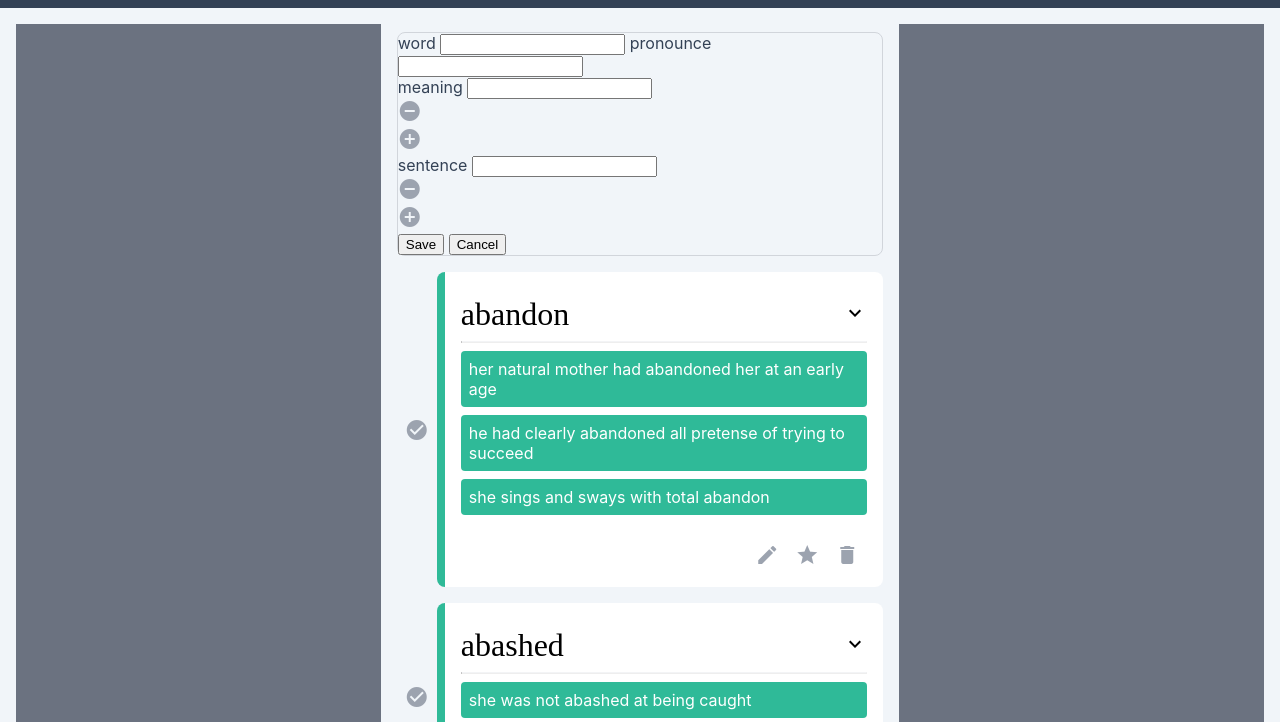
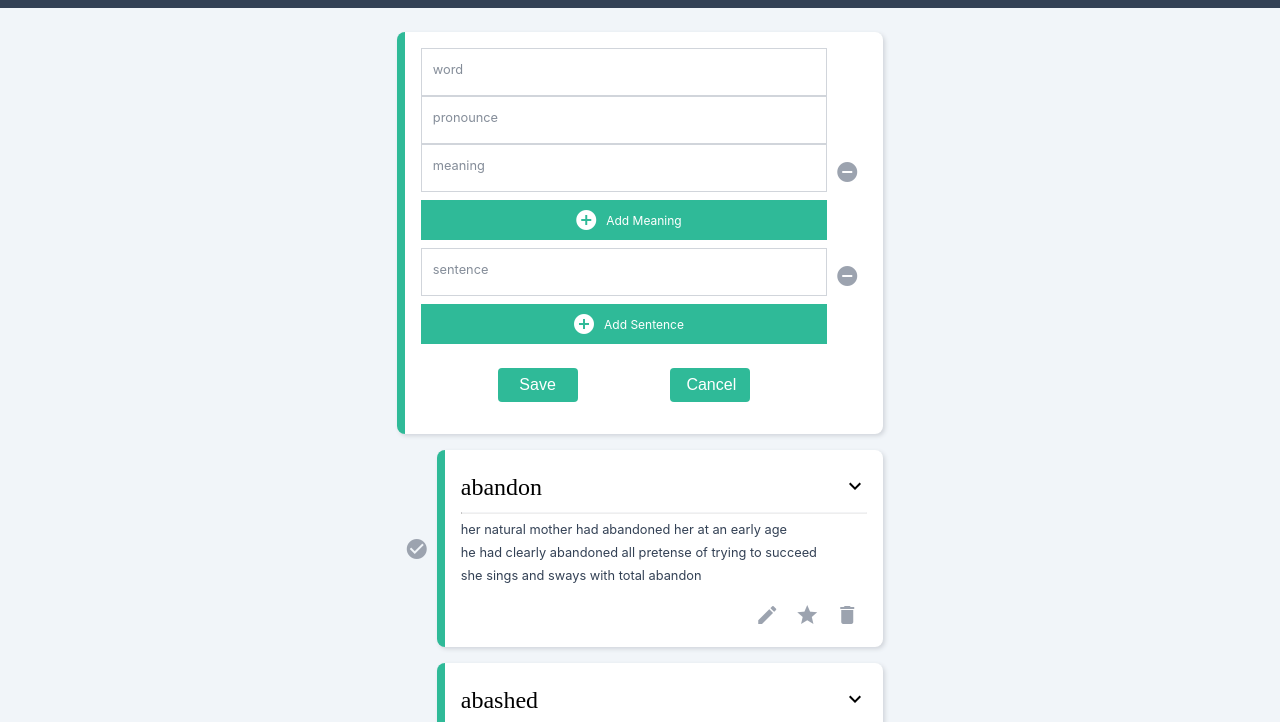
Before and after one commit to helloShen/lilypads-vocabulary, a website: page index.html in a window 1280 px wide. Both pictures are taken after a click on the icon "add_circle". Shown: the part 40-762 px from the top of the page. Drawn offline with nearby package versions, Linux system fonts and the light colour scheme.

Commit message:
v2.0 finish

```diff
--- a/css/main.css
+++ b/css/main.css
@@ -23,6 +23,7 @@
     --slate-green-100: #2FBA98;
     --slate-green-300: #00929A;
     --slate-green-500: #1F6881;
+    --slate-orange: #FB864D;
 
     --gray-50: #f9fafb;
     --gray-100: #f3f4f6;
@@ -70,14 +71,6 @@ body {
     gap: 1rem;
 }
 
-.left {
-    background-color: var(--gray-500);
-}
-
-.mid {
-
-}
-
 .addVocabulary {
     /* style */
     min-height: 4rem;
@@ -97,6 +90,10 @@ body {
     cursor: pointer;
 }
 
+.addVocabulary > i:hover {
+    color: var(--slate-green-300);
+}
+
 .vocabulary {
     display: grid;
     grid-template-columns: 2.5rem 1fr;
@@ -114,6 +111,10 @@ body {
     justify-self: center;
 }
 
+.learned:hover {
+    color: var(--gray-700);
+}
+
 .learned.highlight {
     color: var(--slate-green-100);
 }
@@ -125,11 +126,12 @@ body {
     margin: .5rem 0;
     border-radius: .5rem;
     border-left: .5rem solid var(--slate-green-100);
+    box-shadow: 2px 2px 4px var(--gray-300);
     /* grid layout */
     display: grid;
     grid-template-columns: 1fr;
     grid-template-rows: 1fr 2rem;
-    gap: 1rem;
+    gap: .5rem;
 }
 
 details {
@@ -139,13 +141,17 @@ details {
 details > summary {
     /* style */
     font-family: 'Times New Roman', Times, serif;
-    font-size: 2rem;
+    font-size: 1.5rem;
     color: var(--black);
     cursor: pointer;
     /* inner layout */
     display: grid;
     grid-auto-flow: column;
     justify-content: space-between;
+}
+
+details > summary:hover {
+    background-color: #2FBA9822;
 }
 
 details > summary::-webkit-details-marker,
@@ -185,12 +191,10 @@ hr {
 }
 
 .sentence {
-    padding: .5rem;
     margin: .5rem 0;
     font-family: "poppins" sans-serif;
-    color: var(--white);
-    background-color: var(--slate-green-100);
     border-radius: .25rem;
+    font-size: .8rem;
 }
 
 .meaning > i {
@@ -234,6 +238,10 @@ hr {
     cursor: pointer;
 }
 
+.ctrls > .material-icons:hover {
+    color: var(--gray-700);
+}
+
 .ctrls > .important.highlight {
     color: var(--yellow-400);
 }
@@ -247,8 +255,117 @@ i {
     cursor: pointer;
 }
 
-.right {
-    background-color: var(--gray-500);
+.formCard {
+    font-size: .75rem;
+    background-color: var(--white);
+    padding: 1rem;
+    margin: .5rem 0;
+    border-radius: .5rem;
+    border-left: .5rem solid var(--slate-green-100);
+    box-shadow: 2px 2px 4px var(--gray-300);
+}
+
+.form-control {
+    width: calc(100% - 2.5rem);
+    height: 3rem;
+    line-height: 1.25;
+    padding-top: 1.25rem;
+    padding-bottom: 0.5rem;
+    padding-left: 0.75rem;
+    padding-right: 0.75rem;
+    border: 1px solid var(--gray-300);
+    color: var(--slate-700);
+}
+
+.form-control:focus {
+    outline: 0;
+}
+
+.form-floating {
+    position: relative;
+}
+
+.form-floating > label {
+    position: absolute;
+    line-height: 1;
+    font-size: .8rem;
+    height: 100%;
+    top: 0;
+    left: 0;
+    padding: 1rem 0.75rem;
+    pointer-events: none;
+    opacity: 0.6;
+}
+
+.form-floating > i.remove {
+    position: absolute;
+    width: 1rem;
+    height: 1rem;
+    right: 1rem;
+    top: 1rem;
+}
+
+.form-floating > i.remove:hover {
+    color: var(--slate-orange);
+}
+
+.form-floating > .form-control.notEmpty + label,
+.form-floating > .form-control:focus + label {
+    opacity: 0.4;
+    transform: scale(0.8) translateY(-0.5rem) translateX(0.25rem);
+    transform-origin: 0 0;
+}
+
+.moreMeaning,
+.moreSentence {
+    width: calc(100% - 2.5rem);
+    margin: .5rem 0;
+    padding: .5rem 1rem;
+    background-color: var(--slate-green-100);
+    color: var(--white);
+    cursor: pointer;
+    display: grid;
+    grid-auto-flow: column;
+    align-items: center;
+    justify-items: center;
+    justify-content: center;
+}
+
+.moreMeaning:hover,
+.moreSentence:hover {
+    background-color: var(--slate-green-300);
+}
+
+.moreMeaning > i,
+.moreSentence > i {
+    margin: 0 .5rem;
+    color: var(--white);
+}
+
+form button {
+    font-size: 1rem;
+    width: 5rem;
+    padding: .5rem 1rem;
+    margin: 1rem 0;
+    border: 0;
+    border-radius: .25rem;
+    background-color: var(--slate-green-100);
+    color: var(--white);
+    cursor: pointer;
+}
+
+form button:hover,
+form button:hover {
+    background-color: var(--slate-green-300);
+}
+
+form .btns {
+    width: calc(100% - 2.5rem);
+    display: grid;
+    grid-template-columns: auto auto;
+    gap: 1rem;
+    align-items: center;
+    justify-content: space-evenly;
 }
 
 .footer {
--- a/js/dictionary.js
+++ b/js/dictionary.js
@@ -121,6 +121,18 @@ console.log(abandon);
 
 const abashed = new Vocabulary('abashed', '', ['embarrassed, disconcerted, or ashamed.'], ['she was not abashed at being caught']);
 
+const abate = new Vocabulary('abate', "[ə'beit]", [`
+(of something perceived as hostile, threatening, or negative) become less intense or widespread`], [`
+this action would not have been sufficient to abate the odor nuisance`]);
+
+const abdicate = new Vocabulary('abdicate', "[æbdi'keit]", [`(of a monarch) renounce one's throne.`, `fail to fulfill or undertake (a responsibility or duty).`], [`in 1918 Kaiser Wilhelm abdicated as German emperor`, `the secretary of state should not abdicate from leadership on educational issues`]);
+
+const abduct = new Vocabulary('abduct', "[æb'dʌkt]", [`take (someone) away illegally by force or deception; kidnap.`, `(of a muscle) move (a limb or part) away from the midline of the body or from another part.`], [`the millionaire who disappeared may have been abducted
+`, `the posterior rectus muscle, which abducts the eye`]);
+
 dictionary.add(abandon);
 dictionary.add(abashed);
+dictionary.add(abate);
+dictionary.add(abdicate);
+dictionary.add(abduct);
 // console.log(dictionary);
--- a/js/main.js
+++ b/js/main.js
@@ -42,56 +42,70 @@ const templateCard =
 
 const templateEditCard =
 `
-            <div data-vid="{{vid}}" class="card editVocabularyCard hidden">
+        <div data-vid="{{vid}}" class="formCard editVocabularyCard hidden">
             <form class="editVocabularyForm">
+                <div class="form-floating">
+                    <input type="text" name="word" class="form-control" value="{{word}}" required>
                     <label>word</label>
-                    <input type="text" name="word" value="{{word}}" required>
+                </div>
+                <div class="form-floating">
+                    <input type="text" name="pronounce" class="form-control" value="{{pronounce}}"></input>
                     <label>pronounce</label>
-                    <input type="text" name="pronounce" value="{{pronounce}}"></input>
+                </div>
                 {{#meanings}}
-                        <div data-id="{{mid}}" class="wrapper">
+                    <div data-id="{{mid}}" class="form-floating wrapper">
+                        <input type="text" name="meaning" class="form-control" value="{{value}}">
                         <label>meaning</label>
-                            <input type="text" name="meaning" value="{{value}}">
+                        <i data-id="{{mid}}" class="remove material-icons">remove_circle</i>
                     </div>
-                        <i data-id="{{mid}}" class="remove material-icons">remove_circle</i>
                 {{/meanings}}
-                    <div class="moreMeaning"><i class="material-icons">add_circle</i></div>
+                <div class="moreMeaning"><i class="material-icons">add_circle</i>Add Meaning</div>
                 {{#sentences}}
-                        <div data-id="{{sid}}" class="wrapper">
+                    <div data-id="{{sid}}" class="wrapper form-floating">
+                        <input type="text" name="sentence" class="form-control" value="{{value}}">
                         <label>sentence</label>
-                            <input type="text" name="sentence" value="{{value}}">
+                        <i data-id="{{sid}}" class="remove material-icons">remove_circle</i>
                     </div>
-                        <i data-id="{{sid}}" class="remove material-icons">remove_circle</i>
                 {{/sentences}}
-                    <div class="moreSentence"><i class="material-icons">add_circle</i></div>
+                <div class="moreSentence"><i class="material-icons">add_circle</i>Add Sentence</div>
+                <div class="btns">
                     <button class="submitEditVocabularyForm">Save</button>
                     <button class="cancelEditVocabularyForm">Cancel</button>
+                </div>
             </form>
         </div>
 `;
 
 const addFormHtml =
 `
+<div class="formCard addVocabularyCard">
     <form data-serial="2" class="addVocabularyForm">
+        <div class="form-floating">
+            <input type="text" name="word" class="form-control" required>
             <label>word</label>
-    <input type="text" name="word" required>
+        </div>
+        <div class="form-floating">
+            <input type="text" name="pronounce" class="form-control">
             <label>pronounce</label>
-    <input type="text" name="pronounce">
-    <div data-id="1" class="wrapper">
+        </div>
+        <div data-id="1" class="wrapper form-floating">
+            <input type="text" name="meaning" class="form-control">
             <label>meaning</label>
-        <input type="text" name="meaning">
+            <i data-id="1" class="remove material-icons">remove_circle</i>
         </div>
-    <i data-id="1" class="remove material-icons">remove_circle</i>
-    <div class="moreMeaning"><i class="material-icons">add_circle</i></div>
-    <div data-id="2" class="wrapper">
+        <div class="moreMeaning"><i class="material-icons">add_circle</i>Add Meaning</div>
+        <div data-id="2" class="wrapper form-floating">
+            <input type="text" name="sentence" class="form-control">
             <label>sentence</label>
-        <input type="text" name="sentence">
+            <i data-id="2" class="remove material-icons">remove_circle</i>
         </div>
-    <i data-id="2" class="remove material-icons">remove_circle</i>
-    <div class="moreSentence"><i class="material-icons">add_circle</i></div>
+        <div class="moreSentence"><i class="material-icons">add_circle</i>Add Sentence</div>
+        <div class="btns">
             <button class="submitAddVocabularyForm">Save</button>
             <button class="cancelAddVocabularyForm">Cancel</button>
+        </div>
     </form>
+</div>
 `;
 
 function clear() {
@@ -150,29 +164,36 @@ function parseVocabulary(form, vocabulary) {
 
 function addVocabularyInit() {
     /* toggle add vocabulary form */
-    const addBtn = document.querySelector('.addVocabulary > i');
+    const addDiv = document.querySelector('.addVocabulary');
+    const addBtn = addDiv.querySelector('i');
     addBtn.addEventListener('click', () => {
-        addBtn.insertAdjacentHTML('afterend', addFormHtml);
-        addBtn.classList.add('hidden');
-        const form = document.querySelector('.addVocabularyForm');
+        addDiv.insertAdjacentHTML('beforebegin', addFormHtml);
+        addDiv.classList.add('hidden');
+        const card = document.querySelector('.addVocabularyCard');
+        const form = card.querySelector('.addVocabularyForm');
         /* submit and cancel add vocabulary form */
-        const submit = document.querySelector('button.submitAddVocabularyForm');
-        const cancel = document.querySelector('button.cancelAddVocabularyForm');
+        const submit = form.querySelector('button.submitAddVocabularyForm');
+        const cancel = form.querySelector('button.cancelAddVocabularyForm');
         submit.addEventListener('click', (e) => {
             e.stopPropagation();
             e.preventDefault();
             const newVocabulary = parseVocabulary(form);
-            const previous = document.querySelector('.addVocabulary');
+            const previous = addDiv;
             displaySingleVocabularyAfter(previous, newVocabulary);
-            form.remove();
-            addBtn.classList.remove('hidden');
+            card.remove();
+            addDiv.classList.remove('hidden');
         }, false);
         cancel.addEventListener('click', (e) => {
             e.stopPropagation();
             e.preventDefault();
-            form.remove();
-            addBtn.classList.remove('hidden');
+            card.remove();
+            addDiv.classList.remove('hidden');
         }, false);
+        /* floating input style */
+        const floatings = card.querySelectorAll('.form-floating');
+        floatings.forEach((floating) => {
+            floatingInputInit(floating);
+        });
         /* add more meanings and sentences */
         meaningSentenceControls(form);
     });
@@ -183,17 +204,20 @@ function meaningSentenceControls(form) {
     const vocab = dictionary.getVocabulary(form.parentNode.dataset.vid);
     const moreMeaningBtn = form.querySelector('.moreMeaning');
     moreMeaningBtn.addEventListener('click', () => {
-        const newMid = (vocab)?
-            vocab.nextSerial() :
-            () => ++form.dataset.serial;
-        ;
+        let newMid = '';
+        if (vocab) {
+            newMid = vocab.nextSerial();
+        } else {
+            form.dataset.serial += 1;
+            newMid = form.dataset.serial;
+        }
         const meaningInput =
         `
-        <div data-id="${newMid}" class="wrapper">
+        <div data-id="${newMid}" class="wrapper form-floating">
+            <input type="text" name="meaning" class="form-control">
             <label>meaning</label>
-            <input type="text" name="meaning">
+            <i data-id="${newMid}" class="remove material-icons">remove_circle</i>
         </div>
-        <i data-id="${newMid}" class="remove material-icons">remove_circle</i>
         `;
         moreMeaningBtn.insertAdjacentHTML('beforebegin', meaningInput);
         const removeBtn = form.querySelector(`i.remove[data-id="${newMid}"`);
@@ -204,21 +228,25 @@ function meaningSentenceControls(form) {
             newInput.remove();
             removeBtn.remove();
         }, false);
+        floatingInputInit(newInput);
     });
     const moreSentenceBtn = form.querySelector('.moreSentence');
 
     moreSentenceBtn.addEventListener('click', () => {
-        const newSid = (vocab)?
-            vocab.nextSerial() :
-            () => ++form.dataset.serial;
-        ;
+        let newSid = '';
+        if (vocab) {
+            newSid = vocab.nextSerial();
+        } else {
+            form.dataset.serial += 1;
+            newSid = form.dataset.serial;
+        }
         const sentenceInput =
         `
-        <div data-id="${newSid}" class="wrapper">
+        <div data-id="${newSid}" class="wrapper form-floating">
+            <input type="text" name="sentence" class="form-control">
             <label>sentence</label>
-            <input type="text" name="sentence">
+            <i data-id="${newSid}" class="remove material-icons">remove_circle</i>
         </div>
-        <i data-id="${newSid}" class="remove material-icons">remove_circle</i>
         `;
         moreSentenceBtn.insertAdjacentHTML('beforebegin', sentenceInput);
         const removeBtn = form.querySelector(`i.remove[data-id="${newSid}"`);
@@ -229,6 +257,7 @@ function meaningSentenceControls(form) {
             newInput.remove();
             removeBtn.remove();
         }, false);
+        floatingInputInit(newInput);
     });
 
     /* bind existing remove button */
@@ -275,6 +304,11 @@ function editVocabularyControlInit(vocabCard) {
             vocabEditForm.reset();
             vocabEditCard.classList.add('hidden');
         }, false);
+        /* floating input style */
+        const floatings = vocabEditCard.querySelectorAll('.form-floating');
+        floatings.forEach((floating) => {
+            floatingInputInit(floating);
+        });
         /* add more meanings and sentences */
         meaningSentenceControls(vocabEditForm);
     });
@@ -297,6 +331,8 @@ function removeControlInit(vocabCard) {
     control.addEventListener('click', () => {
         dictionary.removeVocabulary(vid);
         vocabCard.remove();
+        const editVocabCard = document.querySelector(`.editVocabularyCard[data-vid="${vid}"]`);
+        editVocabCard.remove();
     }, false);
 }
 
@@ -318,6 +354,25 @@ function initVocabularyControls(vocabCard) {
     learnedControlInit(vocabCard);
 }
 
+/* Check if the form-control element is empty before losing focus (user switch to another section).
+ * If not empty, keep the floating style. */
+function checkEmpty(control) {
+    const content = control.value;
+    if (content) {
+        control.classList.add('notEmpty');
+    } else {
+        control.classList.remove('notEmpty');
+    }
+}
+
+/* Bind listener for form-floating element. */
+function floatingInputInit(floating) {
+    const control = floating.querySelector('.form-control');
+    checkEmpty(control);
+    control.addEventListener('blur', () => {
+        checkEmpty(control);
+    }, false);
+}
 
 
 /* main */
```
Also changed, not shown: index.html (+0 -1 lines). Lines whose indentation alone changed are shown as unchanged.
